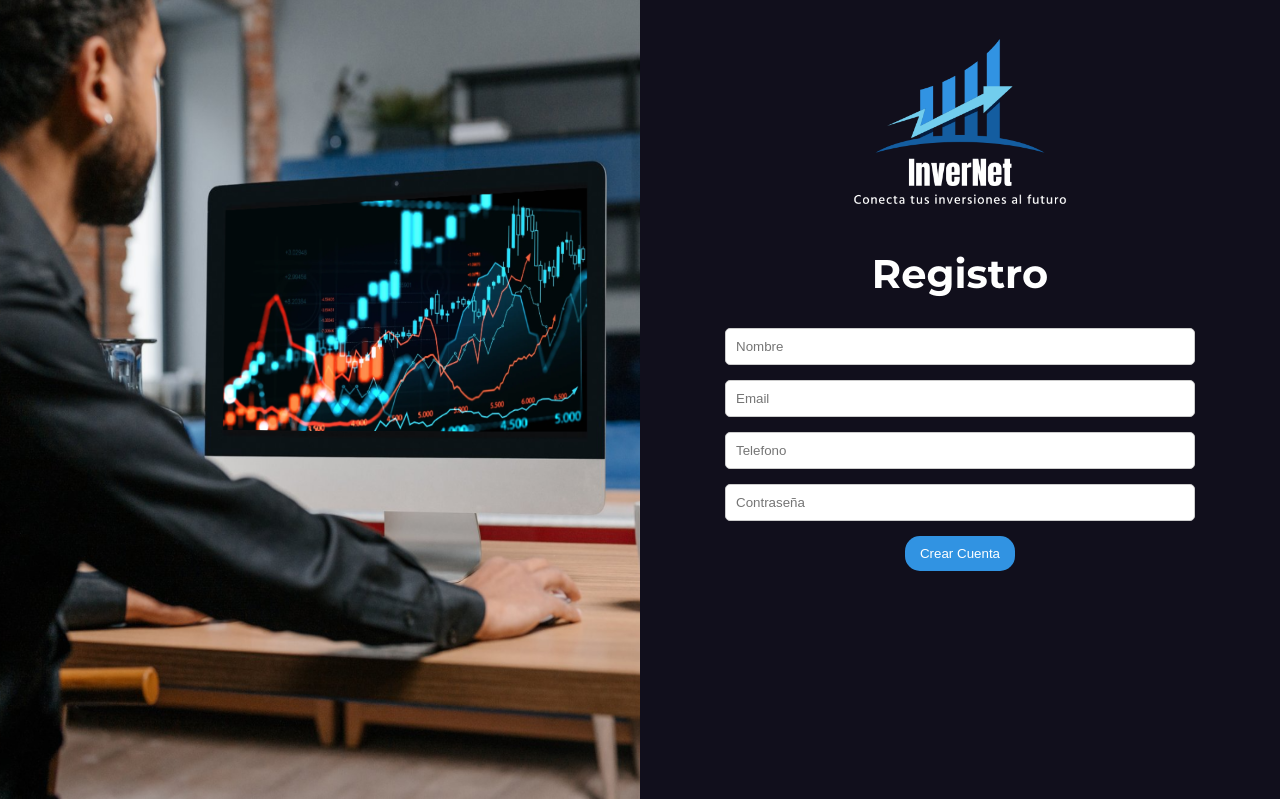
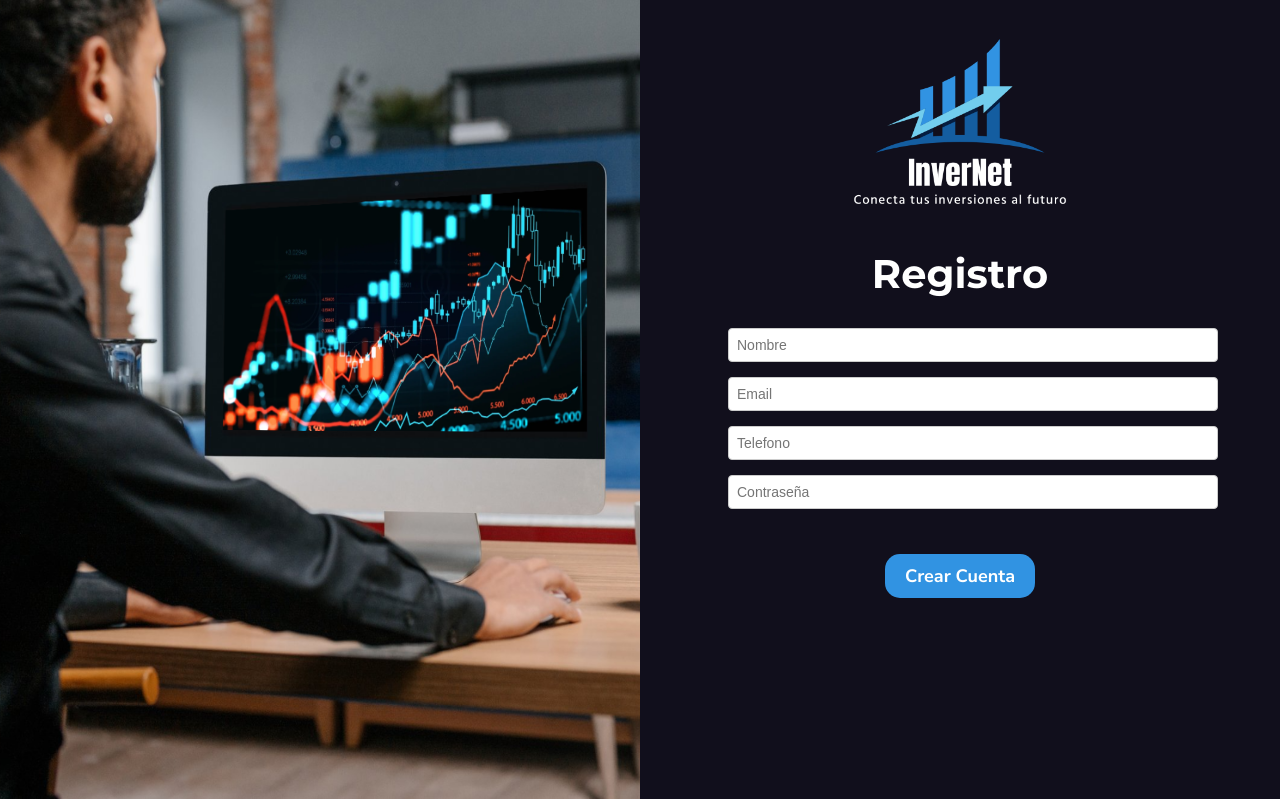
Before and after one commit to joeDeef/stock-track, a Django app: page /usuarios/signup/ in a window 1280 px wide. Shown: the part 51-850 px from the top of the page. Run offline with Django 5.2, Linux system fonts and the light colour scheme.

Commit message:
[Style]: Registro-Login
Añadidos labels y mejoras en el diseño de los formularios de registro e inicio de sesión.
- Incorporados labels descriptivos para campos del formulario, mejorando la accesibilidad.
- Actualizados los botones para una mejor experiencia de usuario, incluyendo estilos mejorados y ajustes de tamaño.

```diff
--- a/src/static/styles/style.css
+++ b/src/static/styles/style.css
@@ -90,50 +103,123 @@
 
 
 /* Preset */
-body { margin: 0; padding: 0; }
-* { margin: 0}
+body {
+    margin: 0;
+    padding: 0;
+}
+
+* {
+    margin: 0
+}
 
 /* Fuentes */
 h2 {
     font-family: 'MontserratBold';
     font-size: 40px;
 }
+
 h3 {
     font-family: 'MontserratBold';
     font-size: 19px;
 }
+
 .letra-mediana {
     font-family: 'MontserratBold';
     font-size: 19px;
 }
+
 .letra-normal {
     font-family: 'MontserratBold';
     font-size: 14px;
 }
+
 p {
     font-family: 'SFUIDisplayLight';
     font-size: 16px;
 }
+
 a {
     font-family: 'MontserratBold';
     font-size: 14px;
     text-decoration: none;
 }
+
 .mayusculas {
     text-transform: uppercase;
 }
 
 /* Colores */
-.color-primario { background-color: #3193e2; }
-.color-secundario { background-color: #d8d8d8; }
-.color-terciario{background-color: #110f1c;}
-.color-cuatro{background-color: #2d2d2f;}
+.color-primario {
+    background-color: #3193e2;
+}
+
+.color-secundario {
+    background-color: #d8d8d8;
+}
+
+.color-terciario {
+    background-color: #110f1c;
+}
+
+.color-cuatro {
+    background-color: #2d2d2f;
+}
+
 .color-doble {
-    background: linear-gradient(160deg, #110f1c, #3b4561); /* Gradiente */
+    background: linear-gradient(160deg, #110f1c, #3b4561);
+    /* Gradiente */
 }
+
+.label_formulario{
+    color: #707070;
+    font-size: 18px;
+    font-family: 'Nunito Sans', sans-serif;
+    transition: opacity 1.8s ease;
+    width: 150px;
+    text-align: left;
+}
+
+.label_formulario.hidden {
+    opacity: 0;
+    visibility: hidden;
+}
+
+.form-group {
+    display: flex;
+    align-items:center;
+    margin-bottom: 15px;
+    width: 600px;
+    transition: transform 0.3s ease;
+
+}
+
+.form-group.shifted {
+    transform: translateX(-42px); /* Desplaza el contenedor a la derecha */
+}
+
+.form-group label {
+    width: 100px; /* Ajusta el ancho de la etiqueta según sea necesario */
+    margin-right: 10px;
+
+}
+
+.form-group input {
+    flex: 1;
+    padding: 8px;
+    font-size: 14px;
+    border: 1px solid #ccc;
+    border-radius: 4px;
+}
+
 /*fuentes*/
-.color-primario-fuente { color: #176FA6; }
-.color-secundario-fuente { color: #707070; }
+.color-primario-fuente {
+    color: #176FA6;
+}
+
+.color-secundario-fuente {
+    color: #707070;
+}
+
 .color-terciario-fuente {
     color: #d8d8d8;
     font-size: 35px;
@@ -271,15 +434,42 @@ header {
 }
 
 #boton-registrar {
+    margin-top: 30px;
     border: none;
+    width: 150px;
+    font-size: 18px;
     color: white;
     padding: 10px;
     text-align: center;
+    font-family: 'Nunito Sans', sans-serif;
+    font-weight: bold;
     transition: background-color 0.5s;
 }
 
+#boton-registrar:hover {
+    background-color: transparent;
+    border: 2px solid #176FA6;
+}
+
 #boton-iniciar-sesion {
+    margin-top: 30px;
     border: none;
+    width: 150px;
+    color: rgb(0, 0, 0);
+    padding: 10px;
+    text-align: center;
+    font-family: 'Nunito Sans', sans-serif;
+    font-weight: bold;
+    transition: background-color 0.5s;
+}
+
+#boton-iniciar-sesion span {
+    font-size: 18px;
+}
+
+#boton-iniciar-sesion:hover {
+    background-color: transparent;
+    border: 2px solid #176FA6;
 }
 
 .card {
@@ -413,20 +618,16 @@ header {
 }
 
 
-.input-registro {
-    width: 70%; /* Ocupa todo el ancho del formulario */
-    padding: 10px;
-    margin-bottom: 15px;
-    border: 1px solid #ccc;
-    border-radius: 5px;
-}
 
 
 /* Columna Derecha: Imagen */
 .imagen-pantalla {
-    width: 100%; /* La imagen ocupa el 80% del contenedor */
-    height: 100%; /* Mantiene proporciones */
+    width: 100%;
+    /* La imagen ocupa el 80% del contenedor */
+    height: 100%;
+    /* Mantiene proporciones */
 }
+
 /* Animaciones */
 
 .mensaje {
--- a/src/templates/header.html
+++ b/src/templates/header.html
@@ -19,7 +19,8 @@
         {% if user.is_authenticated %}
         <!-- Si el usuario está autenticado -->
         <div class="boton pa-1" style="width: 40px; align-items: center;">
-                <img src="{% static 'img/usuario.png' %}" alt="Foto de perfil predeterminada" class="perfil-img" style="width: 40px; height: 40px; border-radius: 50%;">
+            <img src="{% static 'img/usuario.png' %}" alt="Foto de perfil predeterminada" class="perfil-img"
+                style="width: 40px; height: 40px; border-radius: 50%;">
         </div>
         <form action="{% url 'usuarios:logout' %}" method="post">
             {% csrf_token %}
--- a/src/templates/perfil.html
+++ b/src/templates/perfil.html
@@ -46,7 +46,8 @@
                 <label for="contraseña_actual">Contraseña Actual:</label>
                 <div>
                     <input type="password" id="contraseña_actual" name="contraseña_actual" required>
-                    <button type="button" class="toggle-password" data-input="contraseña_actual" data-show-src="{% static 'img/ojo.png' %}" data-hide-src="{% static 'img/ojo-cerrado.png' %}">
+                    <button type="button" class="toggle-password" data-input="contraseña_actual"
+                        data-show-src="{% static 'img/ojo.png' %}" data-hide-src="{% static 'img/ojo-cerrado.png' %}">
                         <img src="{% static 'img/ojo.png' %}" alt="Mostrar">
                     </button>
                 </div>
@@ -56,7 +57,8 @@
                 <label for="nueva_contraseña">Nueva Contraseña:</label>
                 <div>
                     <input type="password" id="nueva_contraseña" name="nueva_contraseña" required>
-                    <button type="button" class="toggle-password" data-input="nueva_contraseña" data-show-src="{% static 'img/ojo.png' %}" data-hide-src="{% static 'img/ojo-cerrado.png' %}">
+                    <button type="button" class="toggle-password" data-input="nueva_contraseña"
+                        data-show-src="{% static 'img/ojo.png' %}" data-hide-src="{% static 'img/ojo-cerrado.png' %}">
                         <img src="{% static 'img/ojo.png' %}" alt="Mostrar">
                     </button>
                 </div>
--- a/src/templates/registrar.html
+++ b/src/templates/registrar.html
@@ -1,12 +1,15 @@
 <!DOCTYPE html>
 <html lang="en">
+
 <head>
     <meta charset="UTF-8">
     <meta name="viewport" content="width=device-width, initial-scale=1.0">
     <title>Login</title>
-    {% load static %}  <!-- Cargamos las etiquetas estáticas -->
+    {% load static %} <!-- Cargamos las etiquetas estáticas -->
+    <link href="https://fonts.googleapis.com/css2?family=Nunito+Sans:wght@200;300;700&display=swap" rel="stylesheet">
     <link rel="stylesheet" href="{% static 'styles/style.css' %}">
 </head>
+
 <body>
 
     {% include 'header.html' %}
@@ -22,10 +25,24 @@
             <h2 class="pb-3 color-basico-fw">Registro</h2>
             <form class="flex-column pb-1" method="post" action="{% url 'usuarios:crearCuenta' %}">
                 {% csrf_token %}
-                    <input name="nombre" id="nombre" class="input-registro" placeholder="Nombre">
-                    <input type="email" name="email" id="email" class="input-registro" placeholder="Email">
-                    <input name="telefono" id="telf" class="input-registro" placeholder="Telefono">
-                    <input type="password" name="password" id="pass" class="input-registro" placeholder="Contraseña">
+                <div class="form-group">
+                    <label for="nombre_id" class="color-basico-fw label_formulario">Nombre</label>
+                    <input name="nombre" id="nombre_id" class="input-registro" placeholder="Nombre">
+                </div>
+                <div class="form-group">
+                    <label for="email_id" class="color-basico-fw label_formulario">Email</label>
+                    <input type="email" name="email" id="email_id" class="input-registro" placeholder="Email">
+                </div>
+                <div class="form-group">
+                    <label for="telefono_id" class="color-basico-fw label_formulario">Teléfono</label>
+                    <input name="telefono" id="telefono_id" class="input-registro" placeholder="Telefono">
+                </div>
+                <div class="form-group">
+                    <label for="password_id" class="color-basico-fw label_formulario">Contraseña</label>
+                    <input type="password" name="password" id="password_id" class="input-registro"
+                        placeholder="Contraseña">
+                </div>
+
                 <div>
                     <button id="boton-registrar" type="submit" class="boton color-primario">Crear Cuenta</button>
                 </div>
@@ -33,9 +50,48 @@
         </div>
     </section>
 
+    <script>
+        document.addEventListener('DOMContentLoaded', function () {
+            const inputs = document.querySelectorAll('.input-registro');
+            inputs.forEach(input => {
+                const label = input.previousElementSibling;
+                if (input.value === '') {
+                    label.classList.add('hidden');
+                }
+                input.addEventListener('input', function () {
+                    if (input.value === '') {
+                        label.classList.add('hidden');
+                    } else {
+                        label.classList.remove('hidden');
+                    }
+                });
+            });
+        });
+    </script>
+
+    <script>
+        document.addEventListener('DOMContentLoaded', function () {
+            const inputs = document.querySelectorAll('.input-registro');
+            inputs.forEach(input => {
+                const formGroup = input.closest('.form-group');
+                if (input.value === '') {
+                    formGroup.classList.add('shifted');
+                }
+                input.addEventListener('input', function () {
+                    if (input.value === '') {
+                        formGroup.classList.add('shifted');
+                    } else {
+                        formGroup.classList.remove('shifted');
+                    }
+                });
+            });
+        });
+    </script>
+
     {% include 'mensajes.html' %}
 
     <script src="{% static 'js/mensajes.js' %}"></script>
 
 </body>
+
 </html>
```
Also changed, not shown: other parts of src/static/styles/style.css (+195 -79 lines), src/templates/index.html (+8 -3 lines), src/templates/login.html (+54 -3 lines), src/templates/mensajes.html (+5 -5 lines), src/templates/portafolio.html (+11 -6 lines), src/db.sqlite3. Lines whose indentation alone changed are shown as unchanged.
